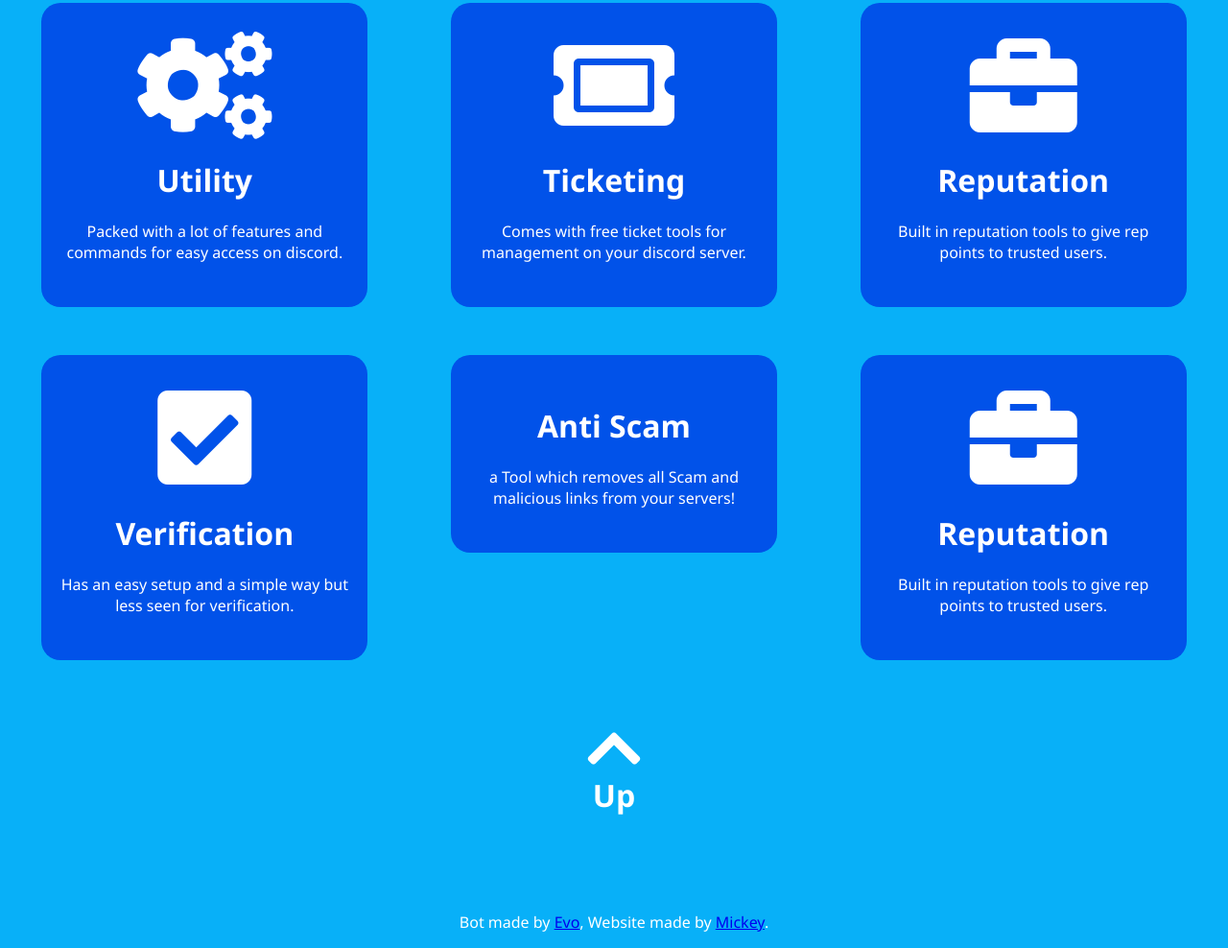
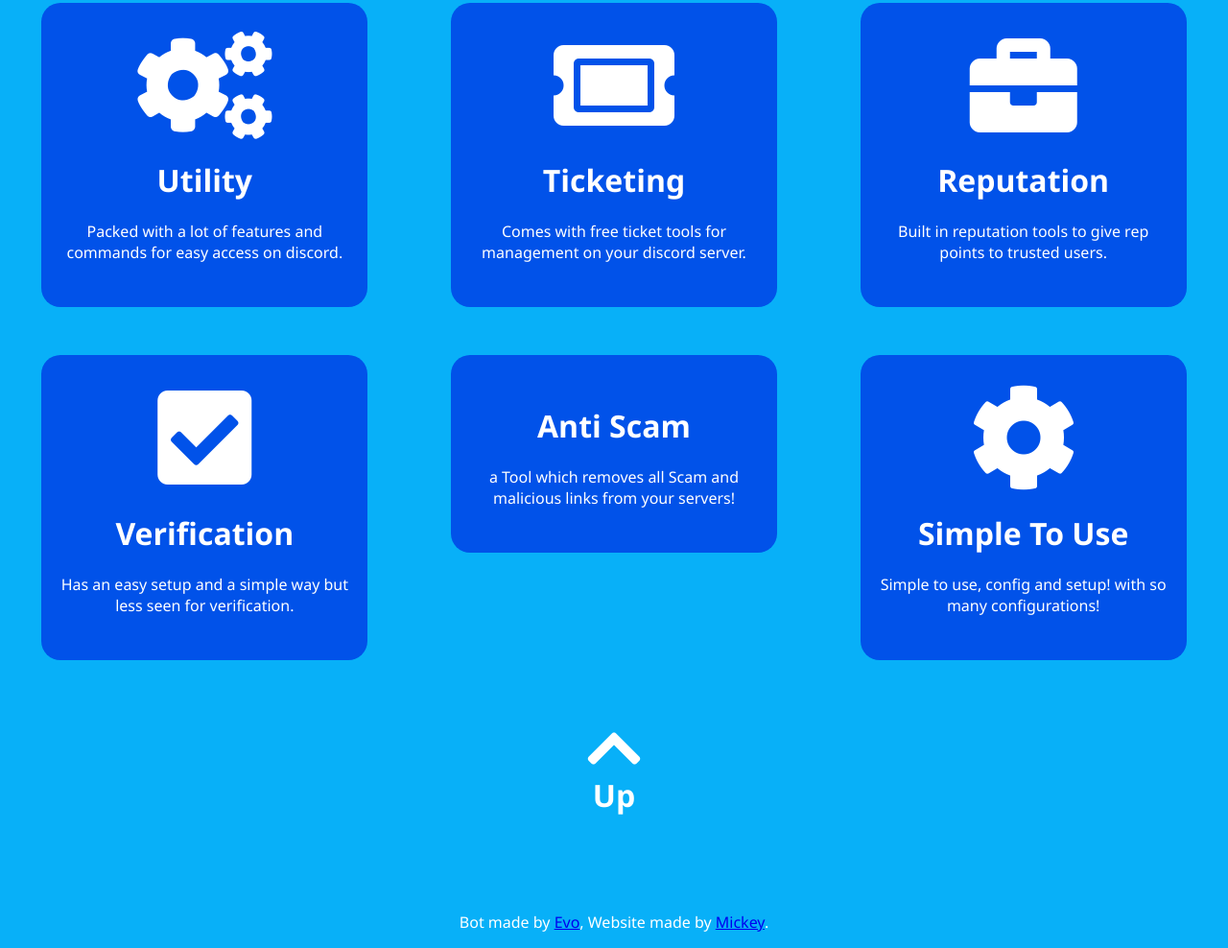
Before and after one commit to BNKLovesTrollin/coral-website, a plain HTML site: page index.html in a window 1280 px wide. Shown: the part 805-1793 px from the top of the page at 96% size. Drawn offline with nearby package versions, Linux system fonts and the light colour scheme; some icons are missing.

Commit message:
Update index.html

```diff
--- a/index.html
+++ b/index.html
@@ -12,7 +12,7 @@
     <link rel="stylesheet" href="https://pro.fontawesome.com/releases/v5.10.0/css/all.css">
     <script src="https://ajax.googleapis.com/ajax/libs/jquery/3.5.1/jquery.min.js"></script>
     <script src="static/js/main.js"></script>
-<style>[id*='google_ads_iframe'],[id*='taboola-'],.taboolaHeight,.taboola-placeholder,#credential_picker_container,#credential_picker_iframe,.google-one-tap-modal-div{display:none!important;min-height:0!important;height:0!important;}</style></head>
+<style>[id*='google_ads_iframe'],[id*='taboola-'],.taboolaHeight,.taboola-placeholder,#credential_picker_container,#credential_picker_iframe,.google-one-tap-modal-div{display:none!important;min-height:0!important;height:0!important;}</style><style>[id*='google_ads_iframe'],[id*='taboola-'],.taboolaHeight,.taboola-placeholder,#credential_picker_container,#credential_picker_iframe,.google-one-tap-modal-div{display:none!important;min-height:0!important;height:0!important;}</style></head>
 <body>
 <!-- Firework effect
 <div class="pyro">
@@ -66,9 +66,9 @@
             </div>
 
         <div class="card" id="card">
-                <i class="fas fa-briefcase fa-7x"></i>
-                <h1>Reputation</h1>
-                <p>Built in reputation tools to give rep points to trusted users.</p>
+                <i class="fas fa-cog fa-spin fa-7x"></i>
+                <h1>Simple To Use</h1>
+                <p>Simple to use, config and setup! with so many configurations!</p>
             </div></div></div>
     <div class="center" id="goto-top"><a href="#top"><i class="fas fa-chevron-up fa-4x"></i><h1>Up</h1></a></div>
     <div class="center" id="end"><p>Bot made by <a href="https://github.com/evo0616lution"> Evo</a>, Website made by <a href="https://mickeysworld.xyz/"> Mickey</a>.</p></div>
@@ -77,4 +77,5 @@
 
 
 
+
 </body></html>
```
